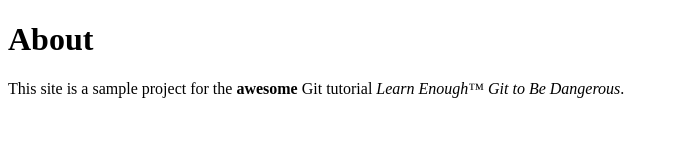
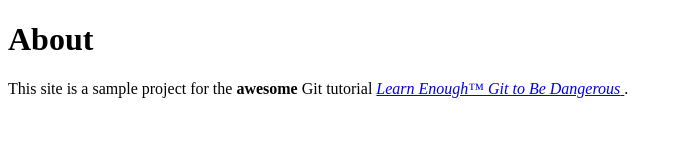
Before and after one commit to megschem/website, a plain HTML site: page about.html in a window 1280 px wide. Shown: the whole page, without its empty margins (0-683 px from the left). Drawn offline with Linux system fonts and the light colour scheme.

Commit message:
Add link to Learn Enough Git...

```diff
--- a/about.html
+++ b/about.html
@@ -6,7 +6,7 @@
 	<body>
 		<h1>About</h1>
 		<p>
-			This site is a sample project for the <strong>awesome</strong> Git tutorial <em>Learn Enough™ Git to Be Dangerous</em>.
+			This site is a sample project for the <strong>awesome</strong> Git tutorial <a href="http://learnenough.com/git-tutorial"> <em>Learn Enough™ Git to Be Dangerous</em> </a>.
 		</p>
 	</body>
 </html>
```
Also changed, not shown: index.html (+1 -1 lines).
